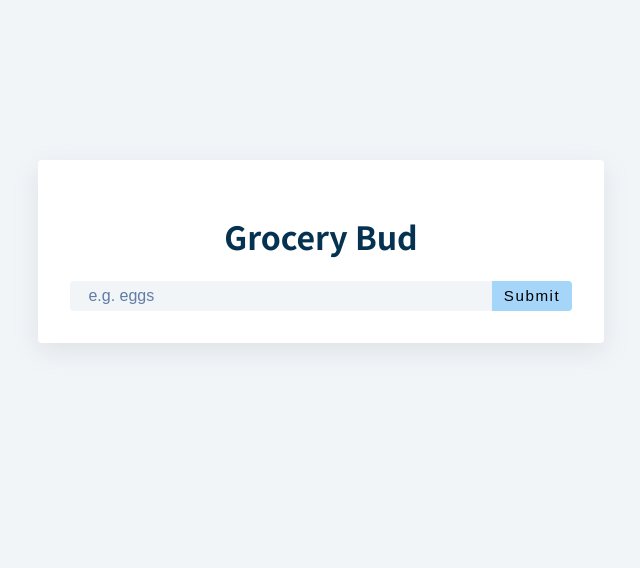
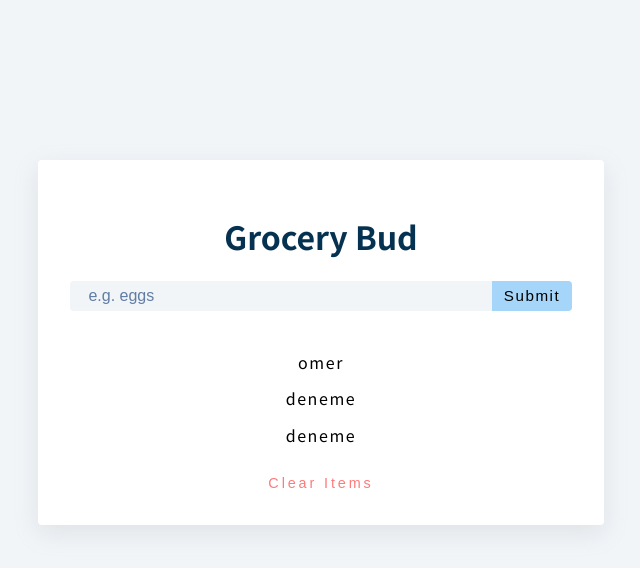
Before and after one commit to omergencoglu/grocery-list-react, a React (Create React App) app: page / in a window 1280 px wide. Shown: the top 568 px of the page, without its empty margins (319-959 px from the left). Built offline with nearby package versions, Linux system fonts and the light colour scheme; the HTML template or start-up script is replaced by a standard one.

Commit message:
Created Item list component

```diff
--- a/src/components/ItemsList/ItemsList.js
+++ b/src/components/ItemsList/ItemsList.js
@@ -1,7 +1,16 @@
 import React from "react";
 
+import classes from "./ItemsList.module.css";
+
 const ItemsList = () => {
-  return <div></div>;
+  return (
+    <div className={classes.container}>
+      <li className={classes.listItem}>omer</li>
+      <li className={classes.listItem}>deneme</li>
+      <li className={classes.listItem}>deneme</li>
+      <button className={classes.clearButton}>Clear Items</button>
+    </div>
+  );
 };
 
 export default ItemsList;
--- /dev/null
+++ b/src/components/ItemsList/ItemsList.module.css
@@ -0,0 +1,28 @@
+.clearButton {
+  background-color: transparent;
+  border: transparent;
+  margin-top: 1em;
+  padding: 0.5em 2em 0 2em;
+  cursor: pointer;
+  color: rgb(255, 122, 122);
+  letter-spacing: 0.2em;
+  font-size: 0.9em;
+}
+
+.listItem {
+  list-style: none;
+  letter-spacing: 0.1em;
+  padding: 0.4em;
+  transition: background-color 500ms, color 500ms;
+}
+
+.listItem:hover {
+  background-color: #f1f5f8;
+  border-radius: 0.25em;
+  color: #617da4;
+  transition: background-color 500ms, color 500ms;
+}
+
+.container {
+  padding: 2em 2em 0 2em;
+}
--- a/src/components/UI/Card.module.css
+++ b/src/components/UI/Card.module.css
@@ -1,9 +1,16 @@
 .card {
   display: flex;
+  flex-direction: column;
   align-items: center;
   text-align: center;
   background-color: white;
   box-shadow: rgba(149, 157, 165, 0.2) 0px 8px 24px;
   border-radius: 0.25em;
   padding: 2em;
+  transition: box-shadow 400ms;
 }
+
+.card:hover {
+  box-shadow: rgba(100, 100, 111, 0.2) 0px 7px 29px 0px;
+  transition: box-shadow 400ms;
+}
```
